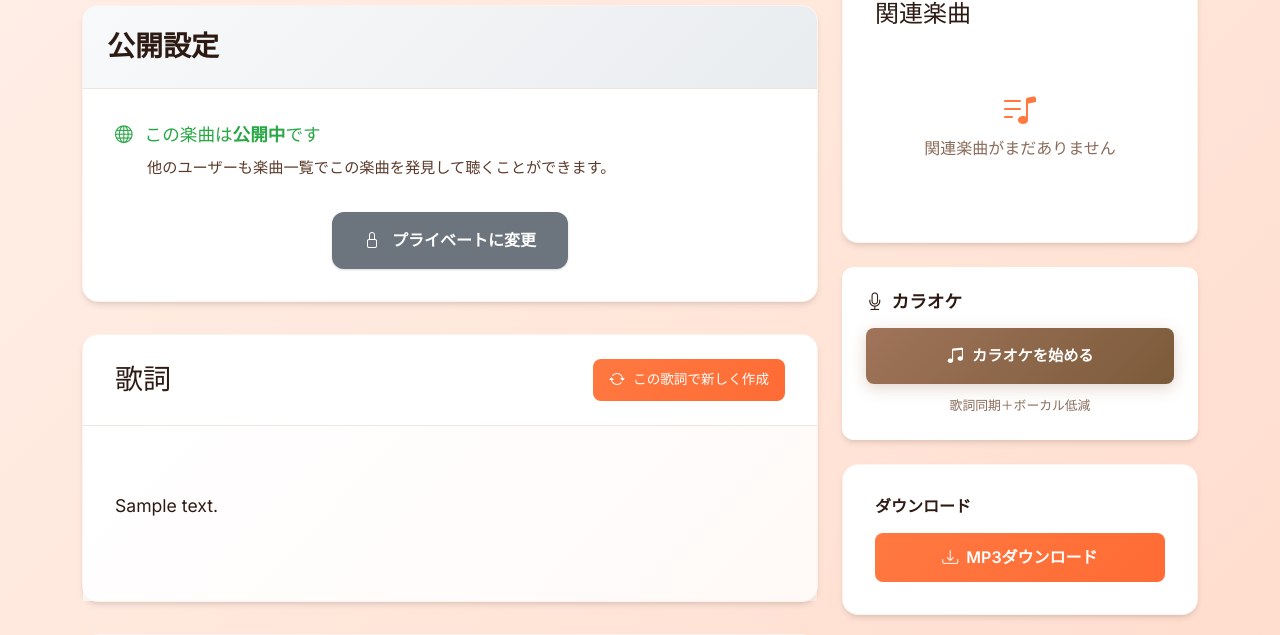
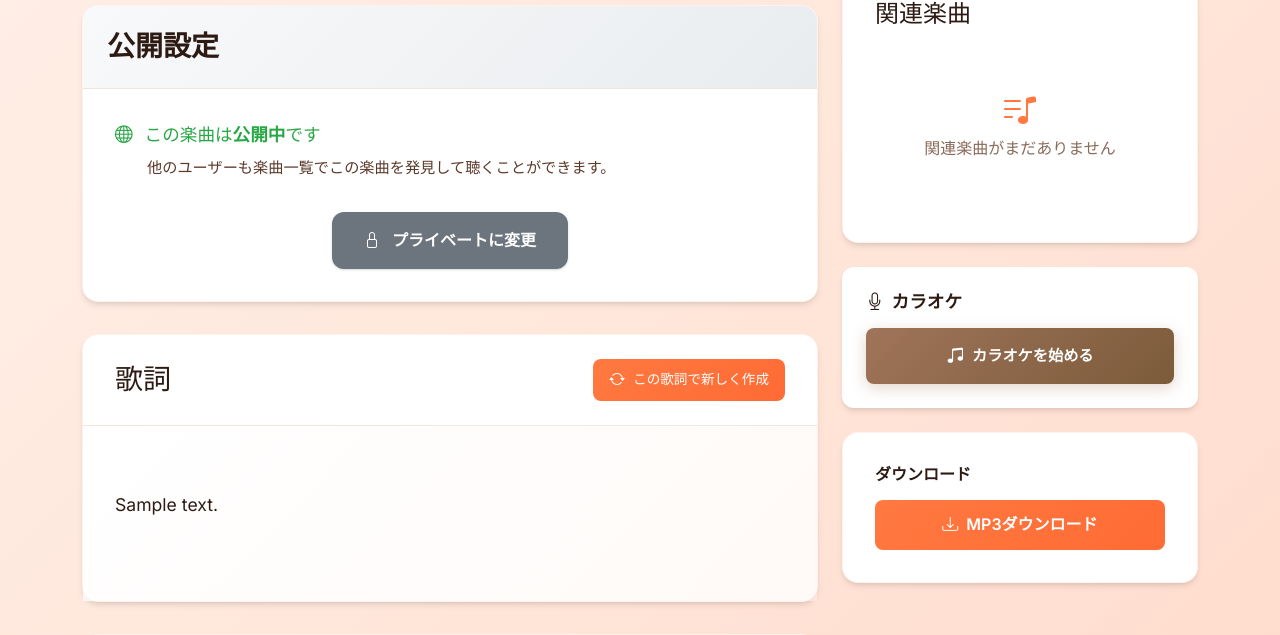
Before and after one commit to Yulkjh/utamemo-app, a Django app: page /songs/1/ in a window 1280 px wide. Shown: the part 778-1413 px from the top of the page. Run offline with Django 5.2, Linux system fonts and the light colour scheme; a user stored in the database is signed in; tables that the repository leaves empty hold one stand-in row (values such as "Sample post"); grey boxes marked "Sample" are stand-in pictures.

Commit message:
カラオケセクションの説明テキストを削除

```diff
--- a/myproject/templates/songs/song_detail.html
+++ b/myproject/templates/songs/song_detail.html
@@ -479,7 +479,6 @@
                         <i class="bi bi-music-note-beamed"></i>
                         <span id="karaoke-btn-text">{% if is_english %}Start Karaoke{% elif is_chinese %}开始卡拉OK{% else %}カラオケを始める{% endif %}</span>
                     </button>
-                    <p class="karaoke-description">{% if is_english %}Lyrics sync + vocal reduction{% elif is_chinese %}歌词同步 + 人声降低{% else %}歌詞同期＋ボーカル低減{% endif %}</p>
                     {% else %}
                     <a href="{% url 'users:upgrade' %}" class="btn-karaoke-locked">
                         <i class="bi bi-lock"></i>
@@ -2634,13 +2633,6 @@ document.getElementById('tagModal').addEventListener('click', function(e) {
     transform: translateY(-2px);
 }
 
-.karaoke-description {
-    font-size: 0.8rem;
-    color: var(--text-muted);
-    text-align: center;
-    margin: 0;
-}
-
 /* カラオケモーダル */
 .karaoke-modal {
     display: none;
```
